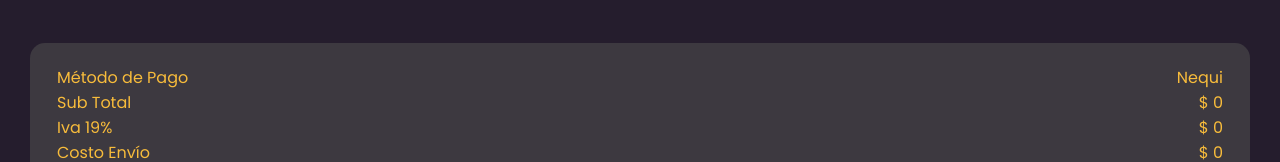
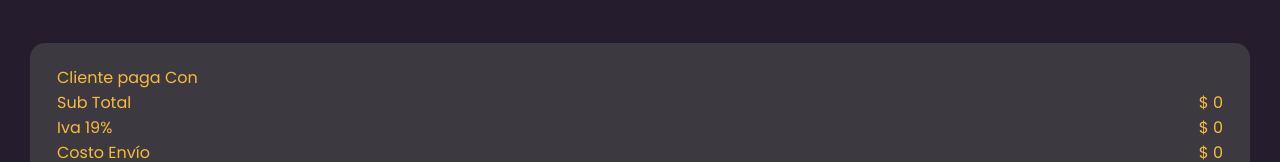
Before and after one commit to solemme1987/terranova-react, a React (Create React App) app: page /auth/cart in a window 1280 px wide. Shown: the part 554-716 px from the top of the page. Built offline with nearby package versions, Linux system fonts and the light colour scheme.

Commit message:
Metodo de pago completado

```diff
--- a/src/assets/css/components/_dataPay.scss
+++ b/src/assets/css/components/_dataPay.scss
@@ -19,6 +19,10 @@
       justify-content: space-between;
       padding: 0 27px 10px 27px;
       line-height: 15px;
+}
+.formPay{
+    text-transform: capitalize;
+    font-weight: bold;
 }
 .totalPay{
     background: $midDark;
--- a/src/components/App.js
+++ b/src/components/App.js
@@ -11,6 +11,7 @@ function App() {
   const [productFinded, setProductFinded] = useState([]);
   const [cart, setCart] = useState([]);
   const [showSideBar, setShowSideBar] = useState('side-bar');
+  const [formPay, setFormPay] = useState('');
 
 
   let dataContext={
@@ -27,7 +28,9 @@ function App() {
       cart,
       setCart,
       showSideBar,
-      setShowSideBar
+      setShowSideBar,
+      formPay,
+      setFormPay
   }
 
 
--- a/src/components/DataPay.js
+++ b/src/components/DataPay.js
@@ -5,7 +5,8 @@ import { Context } from './context/Context'
 
 export const DataPay = () => {
 
-const {cart} = useContext(Context)
+const {cart,formPay,} = useContext(Context)
+
 let subtotal=0;
 let total= 0;
 let envio= 2000;
@@ -13,9 +14,7 @@ let iva=0;
 
 if(cart.length>0){
     cart.forEach(({totalCart,quantity,price})=> {
-
          subtotal+=(quantity*price)
-
     });
     iva=(subtotal*19)/100;
     total+= subtotal+envio+iva;
@@ -32,8 +31,8 @@ const formatter = new Intl.NumberFormat('es-CO',{
         <div className="dataPay">
             <div className="payGrid">
             <div className="rowPay">
-                    <span className="payGridItem">Método de Pago</span>
-                    <span className="payGridItem">Nequi</span>
+                    <span className="payGridItem">Cliente paga Con</span>
+                    <span className="payGridItem formPay">{subtotal>0 ? formPay : ''}</span>
                 </div>
                 <div className="rowPay">
                     <span className="payGridItem">Sub Total</span>
--- a/src/components/SideBar.js
+++ b/src/components/SideBar.js
@@ -8,15 +8,23 @@ import { Context } from './context/Context'
 
 export const SideBar = () => {
 
-    const {showSideBar,setShowSideBar} = useContext(Context)
+    const {showSideBar,setShowSideBar,setFormPay} = useContext(Context)
 
+    // OCULTO LA BARRRA
     const hiddenSideBar=()=>{
         setShowSideBar(hidden=>hidden='side-bar')
     }
 
+    // SELCCCIONO  EL  METOD DE PAGO
+    const setPay=(e)=>{
+       setFormPay(pay=>pay=e.target.value);
+
+    }
+
+
     return (
         <aside className={showSideBar}>
-          <div className="side-bar-title">
+          <div className="side-bar-title" onChange={setPay}>
             <h3>configuración</h3>
 
             <div className="option-pay-container">
@@ -27,7 +35,7 @@ export const SideBar = () => {
                     <p>323-419-4018</p>
                  </div>
                  <div className="card-pay-form">
-                    <input type="radio" className="inputPay" name="pay" id=""/>
+                    <input type="radio" className="inputPay" name="pay" value="nequi" />
                  </div>
                </div>
 
@@ -37,7 +45,7 @@ export const SideBar = () => {
                    <p>843-0132-7802</p>
                 </div>
                 <div className="card-pay-form">
-                   <input type="radio" className="inputPay" name="pay" id=""/>
+                   <input type="radio" className="inputPay" name="pay" value="bancolombia" />
                 </div>
                </div>
 
@@ -47,7 +55,7 @@ export const SideBar = () => {
                    <p>Efectivo</p>
                 </div>
                 <div className="card-pay-form">
-                   <input type="radio" className="inputPago" name="pay"  />
+                   <input type="radio" className="inputPago" name="pay" value="efectivo" />
                 </div>
                </div>
 
```
